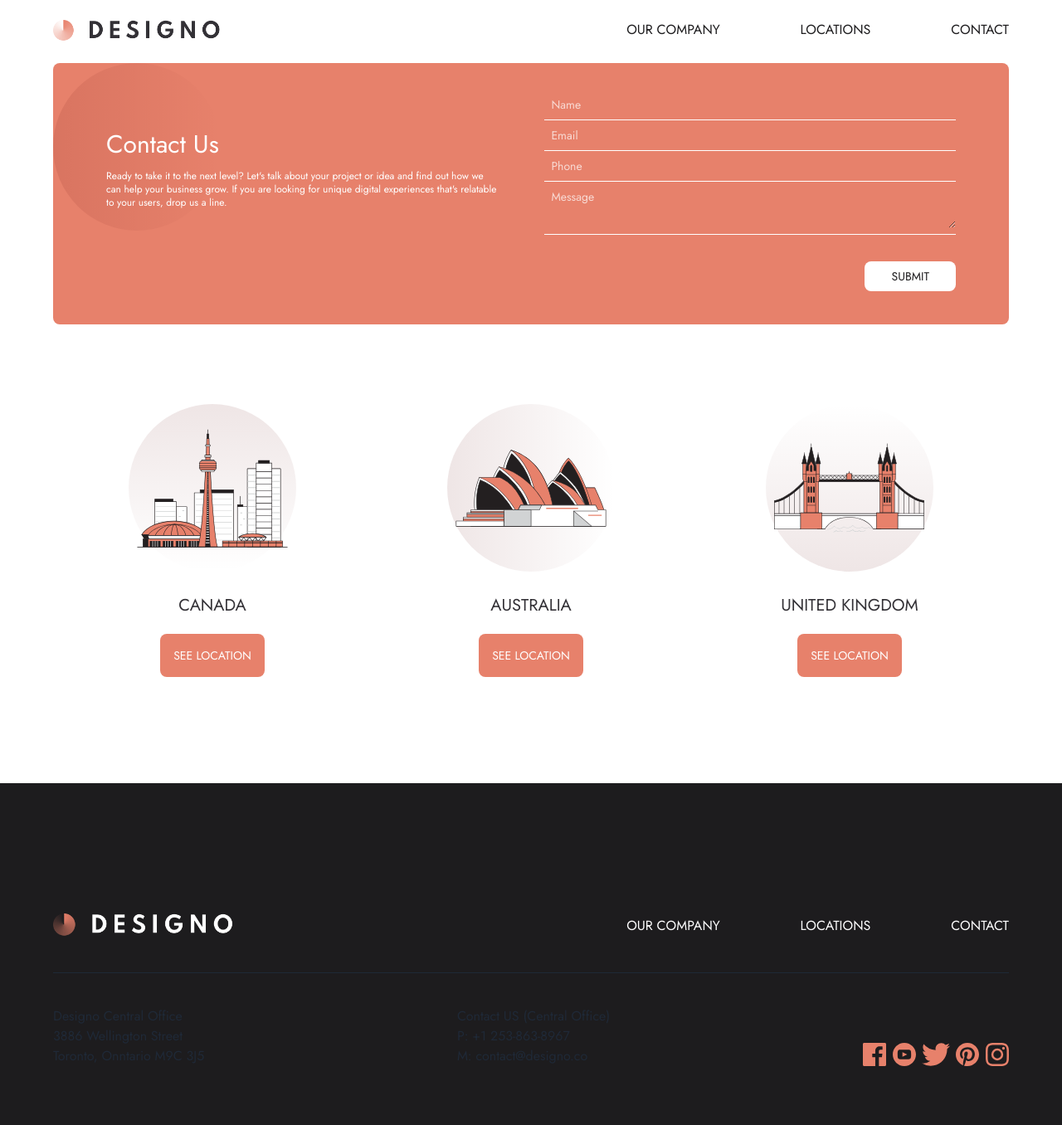
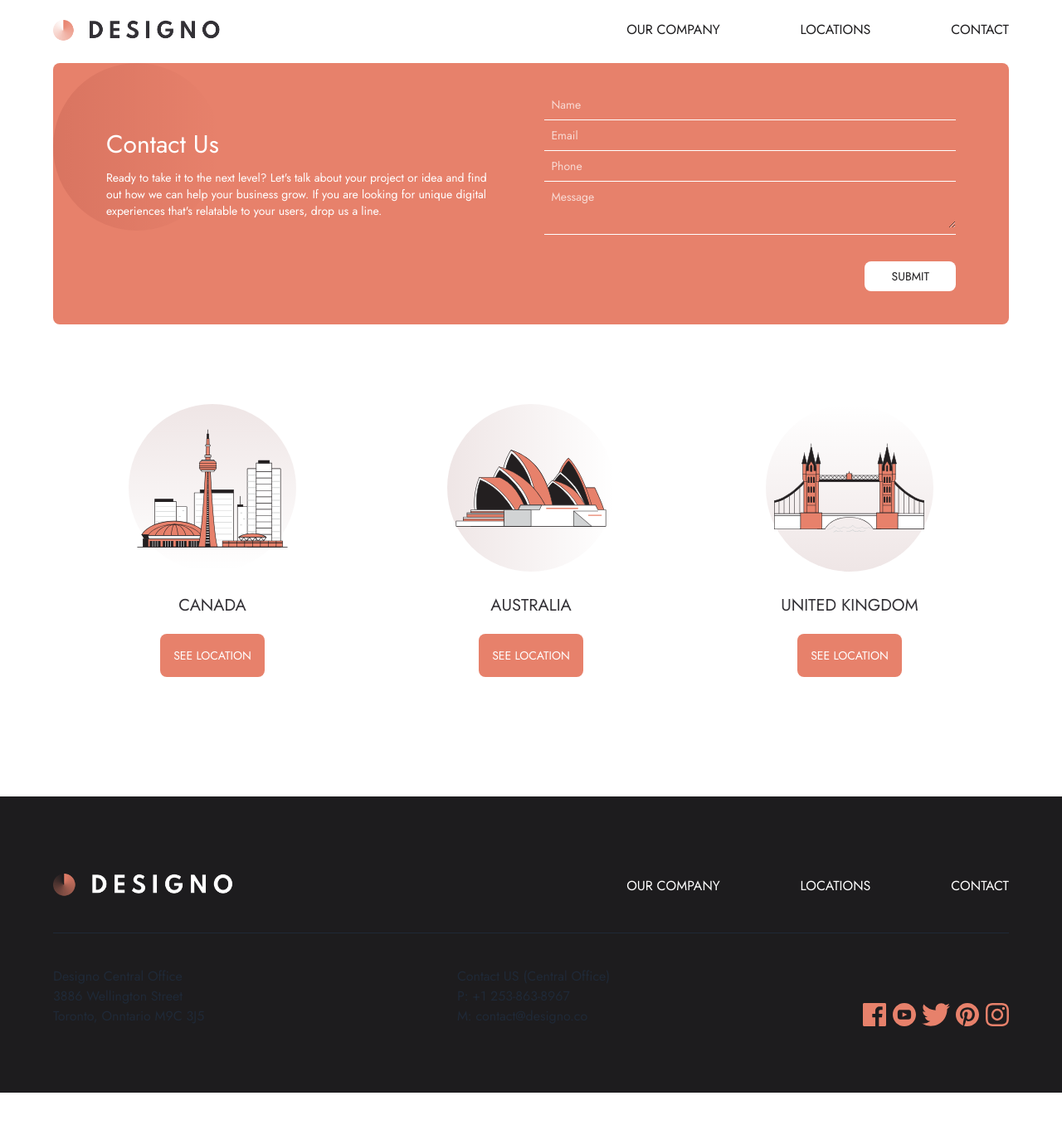
Before and after one commit to SheeloveDol/designo, a React (Vite) app: page /contact in a window 1280 px wide. Shown: the top 1356 px of the page at 83% size. After the commit the page ends 1317 px from the top, so only its background shows below. Built offline with nearby package versions, Linux system fonts and the light colour scheme.

Commit message:
Fixed footed on contact page

```diff
--- a/src/components/Footer.jsx
+++ b/src/components/Footer.jsx
@@ -14,9 +14,10 @@ export const Footer = () => {
 
   const pathStyles = {
     "/contact": {
-      marginTop: "4rem",
+
       paddingTop: "1rem",
     },
+
   };
 
   const currentPath = location.pathname;
@@ -28,7 +29,8 @@ export const Footer = () => {
   return (
     <footer
       style={{ ...style }}
-      className="bg-black border-none mt-20 pb-20 relative"
+
+      className="bg-black border-none mt-20 pb-20 relative target:bg-peach"
     >
       {currentPath != "/contact" && (
         <div className="bg-white py-16 pt-28 sm:pt-44 relative"></div>
@@ -37,7 +39,10 @@ export const Footer = () => {
       <div>{currentPath != "/contact" && <CallToAction />}</div>
 
       <div>
-        <div className="sm:mx-10 lg:mx-16 pt-36 sm:pt-20 flex flex-col items-center just gap-10">
+        <div
+          style={{ ...style }}
+          className="sm:mx-10 lg:mx-16 pt-36 sm:pt-20 flex flex-col items-center gap-10"
+          >
           <div className="flex flex-col sm:flex-row items-center w-[95%] sm:w-full sm:justify-between divide-y-[0.2px] sm:divide-y-0 sm:border-b sm:pb-5">
             <div className=" mt-10">
               <Link to="/">
--- a/src/pages/Contact.jsx
+++ b/src/pages/Contact.jsx
@@ -43,7 +43,7 @@ export const Contact = () => {
       <section className="bg-peach bg-smallCircle bg-no-repeat  text-white pt-10 px-6 sm:px-10 lg:flex lg:gap-8 lg:pt-8 lg:px-16 sm:rounded-lg">
         <div className="lg:basis-1/2 text-center mb-6 sm:text-left lg:pr-6 lg:pt-12">
           <h2 className="text-2xl sm:text-3xl pb-3">Contact Us</h2>
-          <p className="text-xs">
+          <p className="text-xs sm:text-sm">
             Ready to take it to the next level? Let's talk about your project or
             idea and find out how we can help your business grow. If you are
             looking for unique digital experiences that's relatable to your
```
